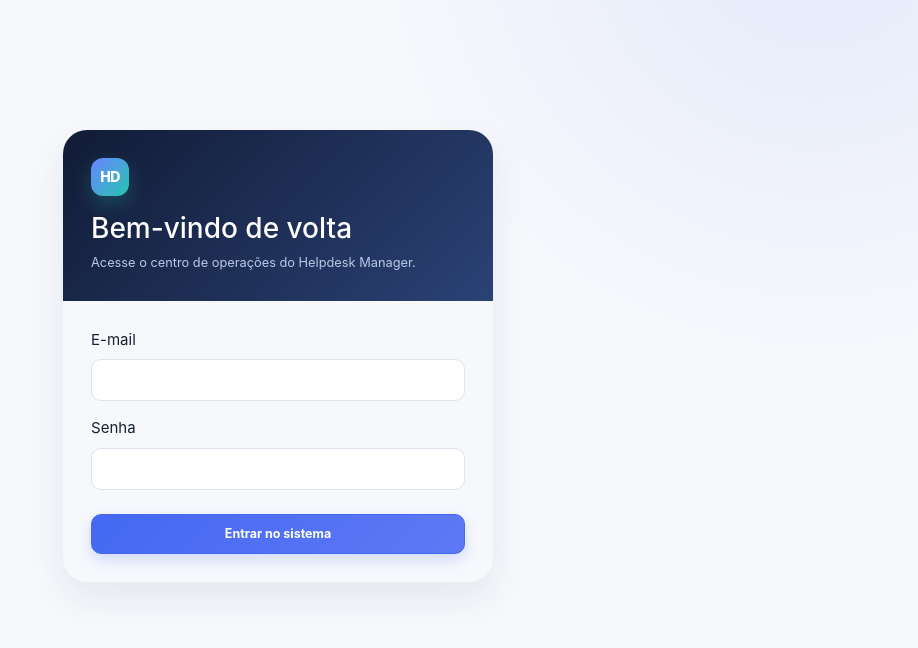
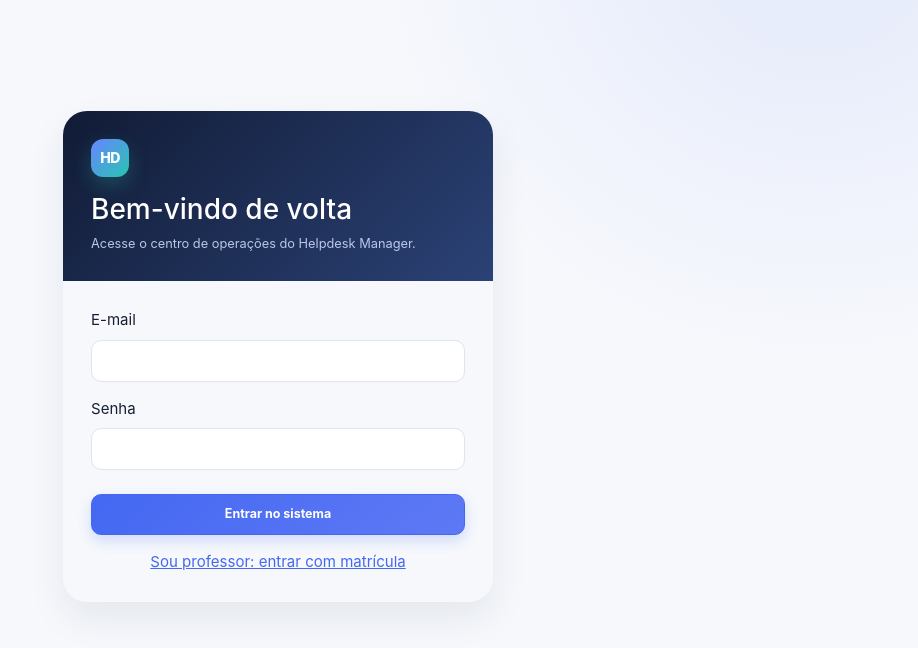
Before and after one commit to JuniorDdev/helpdeskmanager, a Flask app: page /login in a window 1280 px wide. Shown: the top 648 px of the page, without its empty margins (362-1280 px from the left). Run offline with Flask 3, Linux system fonts and the light colour scheme; some libraries are stand-ins or nearby versions.

Commit message:
feat: add professor matricula login

```diff
--- a/app/routes/auth.py
+++ b/app/routes/auth.py
@@ -1,3 +1,5 @@
+import re
+
 from flask import Blueprint, flash, redirect, render_template, request, url_for
 from flask_login import current_user, login_required, login_user, logout_user
 from sqlalchemy.exc import IntegrityError
@@ -10,25 +12,59 @@ from app.utils.validation import ValidationError, choice, optional_text, require
 
 auth_bp = Blueprint("auth", __name__)
 USER_PROFILES = {"admin", "tecnico", "usuario", "almoxarife", "professor"}
+MATRICULA_PROFESSOR_PATTERN = re.compile(r"^\d-\d{4}$")
+
+
+def professor_matricula(value):
+    matricula = (value or "").strip()
+    if not MATRICULA_PROFESSOR_PATTERN.fullmatch(matricula):
+        raise ValidationError("A matrícula deve seguir o padrão 0-0000.")
+    return matricula
 
 
 @auth_bp.route("/login", methods=["GET", "POST"])
 @limiter.limit("5 per minute; 20 per hour", methods=["POST"])
 def login():
     if current_user.is_authenticated:
+        if current_user.perfil == "professor":
+            return redirect(url_for("agendamento_laboratorios"))
         return redirect(url_for("dashboard.index"))
 
     if request.method == "POST":
         email = (request.form.get("email") or "").strip().lower()
         senha = request.form.get("senha") or ""
         usuario = Usuario.query.filter_by(email=email, ativo=True).first()
+        if usuario and usuario.perfil == "professor":
+            flash("Professores devem acessar com matrícula e senha.", "info")
+            return redirect(url_for("auth.login_professor"))
         if usuario and usuario.check_senha(senha):
             login_user(usuario)
-            if usuario.perfil == "professor":
-                return redirect(url_for("agendamento_laboratorios"))
             return redirect(url_for("dashboard.index"))
         flash("E-mail ou senha inválidos.", "danger")
     return render_template("auth/login.html")
+
+
+@auth_bp.route("/login-professor", methods=["GET", "POST"])
+@limiter.limit("5 per minute; 20 per hour", methods=["POST"])
+def login_professor():
+    if current_user.is_authenticated:
+        return redirect(
+            url_for("agendamento_laboratorios")
+            if current_user.perfil == "professor"
+            else url_for("dashboard.index")
+        )
+
+    if request.method == "POST":
+        matricula = (request.form.get("matricula") or "").strip()
+        senha = request.form.get("senha") or ""
+        usuario = Usuario.query.filter_by(
+            matricula=matricula, perfil="professor", ativo=True
+        ).first()
+        if usuario and usuario.check_senha(senha):
+            login_user(usuario)
+            return redirect(url_for("agendamento_laboratorios"))
+        flash("Matrícula ou senha inválidas.", "danger")
+    return render_template("auth/login_professor.html")
 
 
 @auth_bp.route("/logout", methods=["POST"])
@@ -48,8 +84,8 @@ def novo_usuario():
             email = required_text(request.form, "email", "E-mail", 120).lower()
             perfil = choice(request.form, "perfil", USER_PROFILES, "Perfil")
             matricula = optional_text(request.form, "matricula", 60)
-            if perfil == "professor" and not matricula:
-                raise ValidationError("A matrícula é obrigatória para o perfil Professor.")
+            if perfil == "professor":
+                matricula = professor_matricula(matricula)
             senha = required_text(request.form, "senha", "Senha")
             if len(senha) < 10:
                 raise ValidationError("A senha deve ter pelo menos 10 caracteres.")
--- a/app/templates/auth/login.html
+++ b/app/templates/auth/login.html
@@ -17,6 +17,7 @@
         <input class="form-control mb-4" id="senha" type="password" name="senha" autocomplete="current-password" required>
         <button class="btn btn-primary w-100" type="submit">Entrar no sistema</button>
       </form>
+      <p class="text-center mt-3 mb-0"><a href="{{ url_for('auth.login_professor') }}">Sou professor: entrar com matrícula</a></p>
     </div>
   </div>
 </div>
--- a/app/templates/auth/novo_usuario.html
+++ b/app/templates/auth/novo_usuario.html
@@ -9,7 +9,7 @@
   <div class="col-md-4"><label class="form-label" for="perfil">Perfil</label><select id="perfil" name="perfil" class="form-select"><option value="admin">Administrador</option><option value="tecnico">Técnico</option><option value="usuario">Usuário</option><option value="almoxarife">Almoxarife</option><option value="professor">Professor</option></select></div>
   <div class="col-md-4"><label class="form-label" for="setor">Setor</label><input id="setor" name="setor" class="form-control" value="{{ request.form.get('setor', '') }}" maxlength="100"></div>
   <div class="col-md-4"><label class="form-label" for="telefone">Telefone</label><input id="telefone" name="telefone" class="form-control" value="{{ request.form.get('telefone', '') }}" maxlength="30"></div>
-  <div class="col-md-4"><label class="form-label" for="matricula">Matrícula</label><input id="matricula" name="matricula" class="form-control" value="{{ request.form.get('matricula', '') }}" maxlength="60"><div class="form-text">Obrigatória para professores.</div></div>
+  <div class="col-md-4"><label class="form-label" for="matricula">Matrícula</label><input id="matricula" name="matricula" class="form-control" value="{{ request.form.get('matricula', '') }}" maxlength="60" pattern="\d-\d{4}" placeholder="0-0000"><div class="form-text">Obrigatória para professores, no padrão 0-0000.</div></div>
   <div class="col-md-6"><label class="form-label" for="nova-senha">Senha</label><input id="nova-senha" name="senha" type="password" class="form-control" minlength="10" autocomplete="new-password" required><div class="form-text">Mínimo de 10 caracteres.</div></div>
   <div class="col-12"><button class="btn btn-primary" type="submit">Salvar</button></div>
 </form>
```
Also changed, not shown: app/templates/auth/login_professor.html (added, +25 -0 lines), tests/test_agenda.py (+15 -2 lines).
